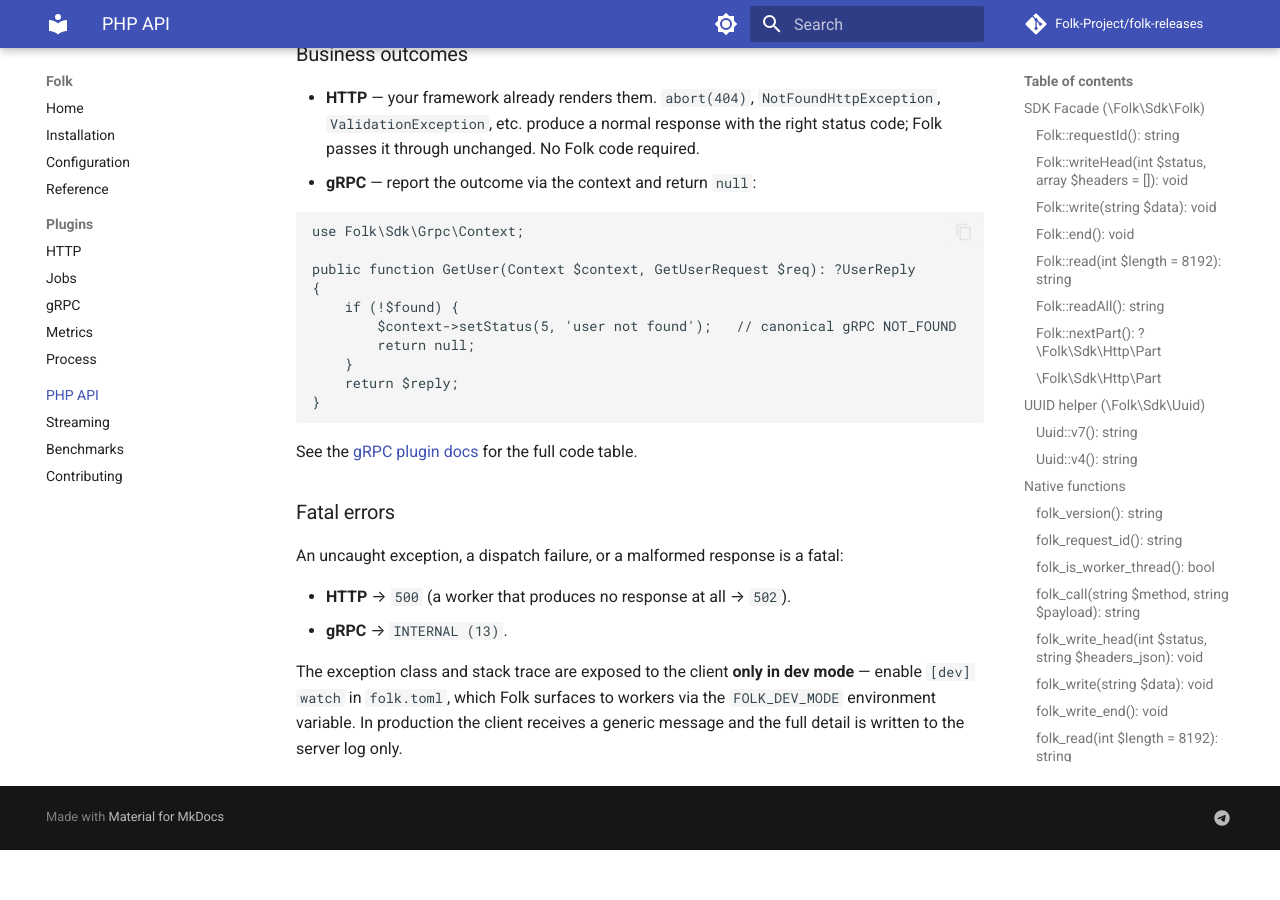
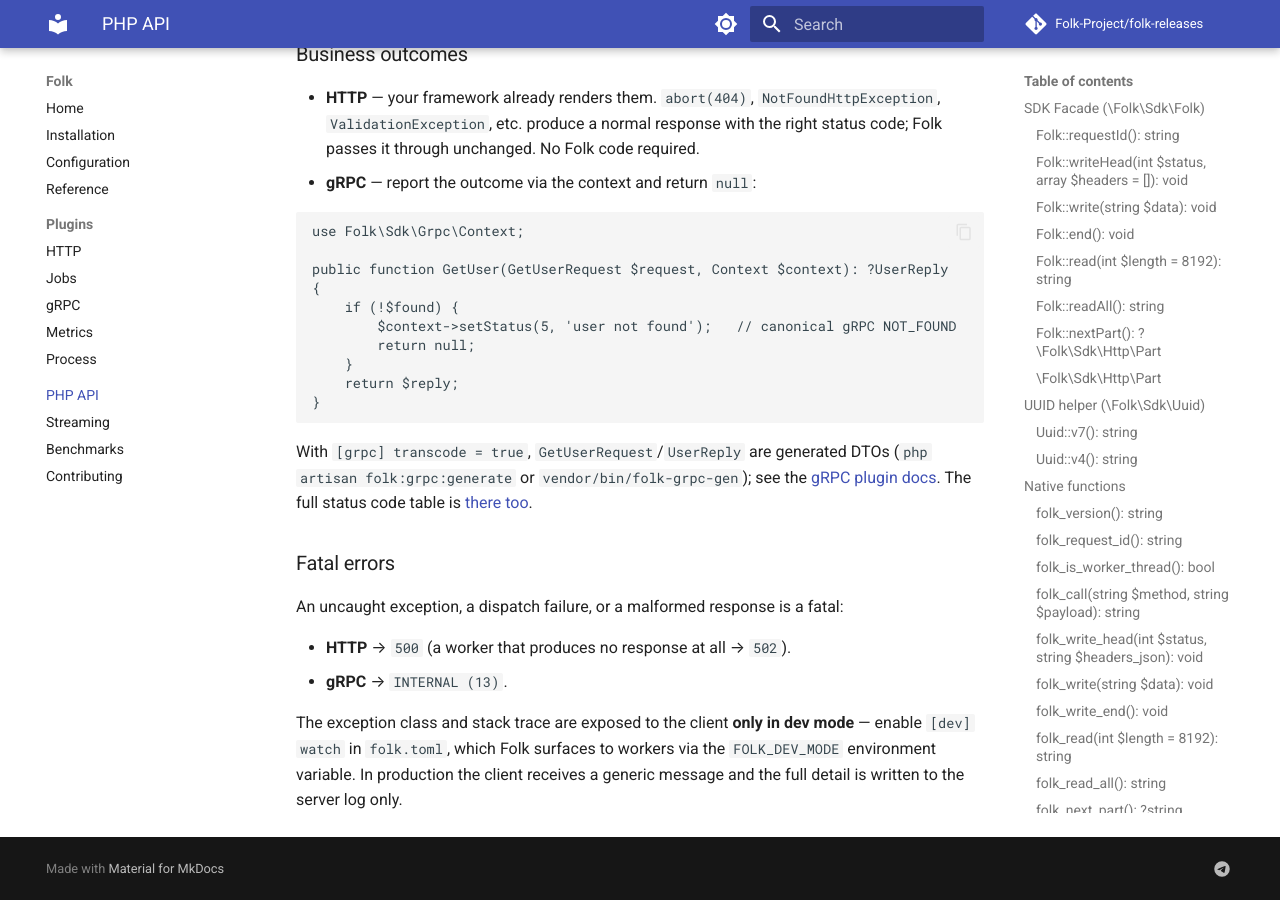
Before and after one commit to Folk-Project/folk-releases, an MkDocs documentation site: the page built from docs/php-api.md, in a window 1280 px wide and 900 px high, scrolled down 10006 px. Built offline with MkDocs 1.6.1 and Material for MkDocs 9.7.7, drawn with Linux system fonts in a browser that asks for light colours; comment, search, counter and statistics services are not loaded; before the commit the page ends 10856 px from its top, so only the background shows below that.

Commit message:
docs: align configuration.md + php-api.md with phase 87 (transcode, DTO handler)
configuration.md [grpc] example gains `transcode`. php-api.md gRPC business-outcome
example uses the current `(RequestDto $request, Context $context)` signature (was
the stale Context-first protoc form) and points at the typed proto DX section.

Co-Authored-By: Claude Opus 4.8 (1M context) <noreply@anthropic.com>

````diff
--- a/docs/php-api.md
+++ b/docs/php-api.md
@@ -415,7 +415,7 @@ framework's error handling as-is.
   ```php
   use Folk\Sdk\Grpc\Context;
 
-  public function GetUser(Context $context, GetUserRequest $req): ?UserReply
+  public function GetUser(GetUserRequest $request, Context $context): ?UserReply
   {
       if (!$found) {
           $context->setStatus(5, 'user not found');   // canonical gRPC NOT_FOUND
@@ -425,7 +425,10 @@ framework's error handling as-is.
   }
   ```
 
-  See the [gRPC plugin docs](plugins/grpc.md#status-codes) for the full code table.
+  With `[grpc] transcode = true`, `GetUserRequest`/`UserReply` are generated DTOs
+  (`php artisan folk:grpc:generate` or `vendor/bin/folk-grpc-gen`); see the
+  [gRPC plugin docs](plugins/grpc.md#typed-proto-dx-no-protoc). The full status
+  code table is [there too](plugins/grpc.md#status-codes).
 
 ### Fatal errors
 
````
Also changed, not shown: docs/configuration.md (+1 -0 lines).
